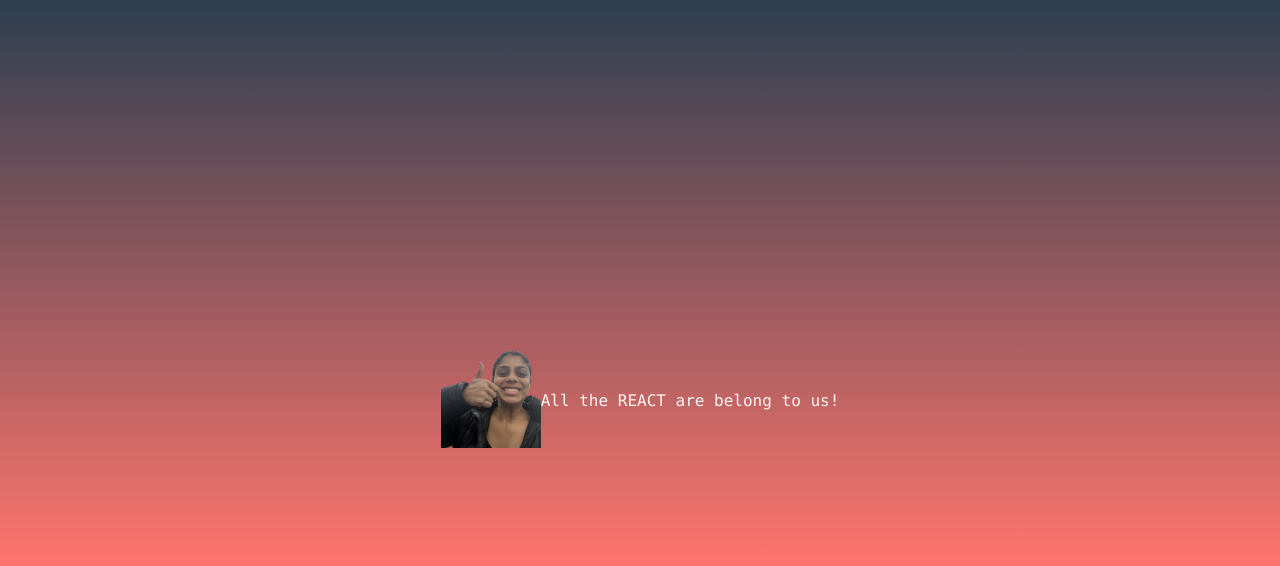
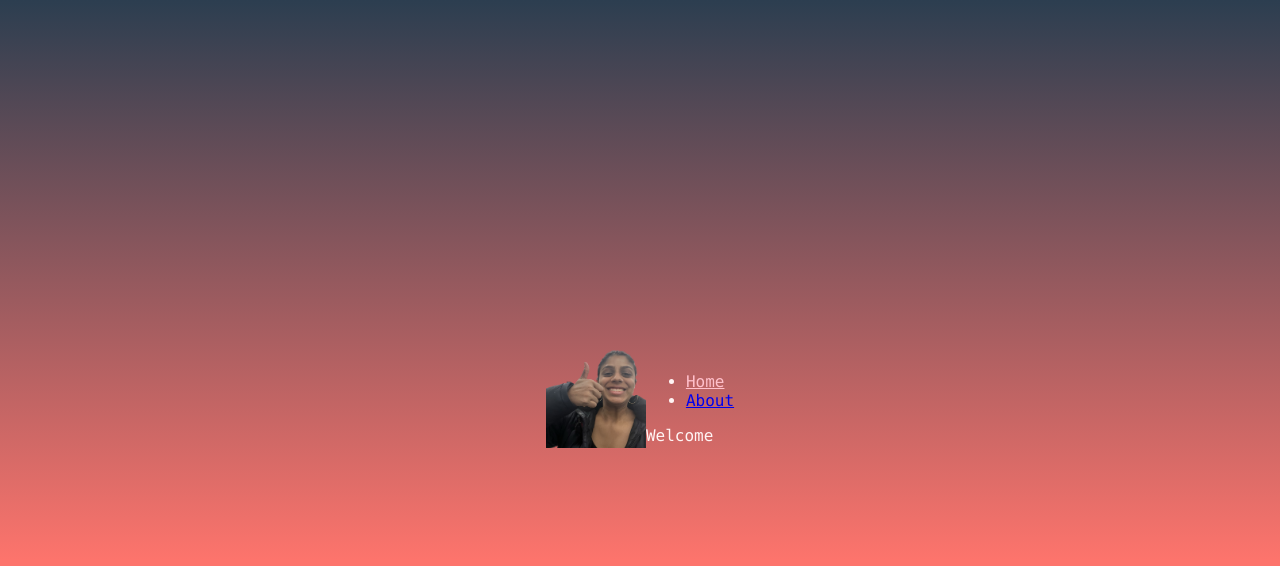
Before and after one commit to ashnajay/challenge23s, a React (Vite) app: page / in a window 1280 px wide. Shown: the top 566 px of the page. Built offline with nearby package versions, Linux system fonts and the light colour scheme.

Commit message:
Updating starterpack

```diff
--- a/package.json
+++ b/package.json
@@ -27,7 +27,8 @@
     "eslint-plugin-react-hooks": "^4.6.0",
     "sass": "^1.62.0",
     "vite": "^4.2.1",
-    "vite-plugin-eslint": "^1.8.1"
+    "vite-plugin-eslint": "^1.8.1",
+    "react-router-dom": "^6.10.0"
   },
   "dependencies": {
     "@vitejs/plugin-react": "^3.1.0",
@@ -37,6 +38,7 @@
     "lodash.debounce": "^4.0.8",
     "react": "^18.2.0",
     "react-dom": "^18.2.0",
-    "react-router": "^6.10.0"
+    "react-router": "^6.10.0",
+    "react-router-dom": "^6.10.0"
   }
 }
--- a/src/index.jsx
+++ b/src/index.jsx
@@ -1,10 +1,55 @@
+/* eslint-disable import/no-extraneous-dependencies */
 import React from 'react';
-import { createRoot } from 'react-dom/client';
+import { createRoot, useParams } from 'react-dom/client';
 import './style.scss';
+import {
+  BrowserRouter, Routes, Route, NavLink,
+} from 'react-router-dom';
 
-function App() {
-  return <div className="test">All the REACT are belong to us!</div>;
+function About(props) {
+  return <div> All there is to know about me </div>;
+}
+function Welcome(props) {
+  return <div>Welcome</div>;
 }
 
+function Nav(props) {
+  return (
+    <nav>
+      <ul>
+        <li><NavLink to="/">Home</NavLink></li>
+        <li><NavLink to="/about">About</NavLink></li>
+      </ul>
+    </nav>
+  );
+}
+
+function Test(props) {
+  const { id } = useParams();
+  return <div> ID: {id} </div>;
+}
+
+function FallBack(props) {
+  return <div>URL Not Found</div>;
+}
+
+function App(props) {
+  return (
+    <BrowserRouter>
+      <div>
+        <Nav>
+          <li><NavLink to="/test/id1">test id1</NavLink></li>
+          <li><NavLink to="/test/id2">test id2</NavLink></li>
+        </Nav>
+        <Routes>
+          <Route path="/" element={<Welcome />} />
+          <Route path="/about" element={<About />} />
+          <Route path="/test/:id" element={<Test />} />
+          <Route path="*" element={<FallBack />} />
+        </Routes>
+      </div>
+    </BrowserRouter>
+  );
+}
 const root = createRoot(document.getElementById('main'));
 root.render(<App />);
--- a/src/style.scss
+++ b/src/style.scss
@@ -19,3 +19,7 @@ body, html {
 :root {
     text-size-adjust: 100%;
 }
+
+.active {
+    color: pink;
+  }
```
Also changed, not shown: 1 other file (tests, documents, lock files or other folders).
